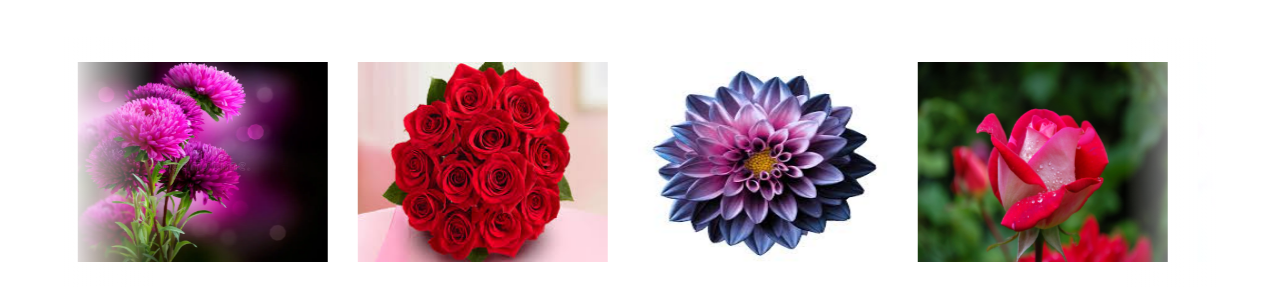
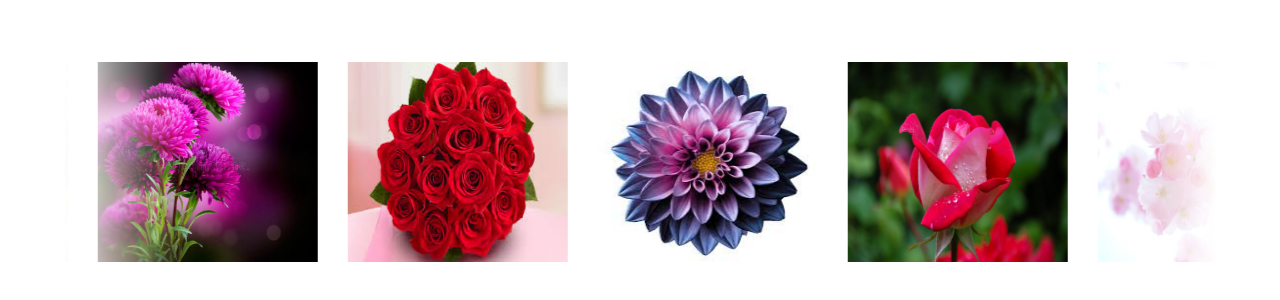
Before and after one commit to younuskhan1/image-slider-infinite-auto-play, a plain HTML site: page index.html in a window 1280 px wide. Shown: the part 238-538 px from the top of the page. Drawn offline with Linux system fonts and the light colour scheme.

Commit message:
the issues are understanding

```diff
--- a/index.html
+++ b/index.html
@@ -7,6 +7,7 @@
     <title>image slider infinite auto play</title>
 </head>
 <body>
+    <div class="parent-div">
         <div class="slider">
             <div class="slide-track">
                 <div class="slide"><img src="./images/flower 1.jpg" alt=""></div>
@@ -23,5 +24,6 @@
                 <div class="slide"><img src="./images/flower 12.jpg" alt=""></div>
             </div>
         </div>
+    </div>
 </body>
 </html>
--- a/style.css
+++ b/style.css
@@ -2,7 +2,7 @@
     margin: 0px;
     padding: 0px;
 }
-body{
+.parent-div{
     min-height: 100vh;
     display: grid;
     place-items: center;
@@ -13,31 +13,74 @@ body{
     position: relative;
     width: 90%;
     display: grid;
+    /* the inner elements of .slider div is vertically centered with the below
+    place-items:center css  */
     place-items: center;
     overflow: hidden;
+    /* border: 1px solid red; */
 }
 .slide-track{
+    /* display:flex; because the images are need to  arrange in a row horizontally */
     display: flex;
-    width: calc(250px * 18);
+    /* .slider's div height is 250px and our images number is 12 so our required space is
+    horizontally (250px * 12) */
+    width: calc(250px * 12);
+    /* we can use any name in place of scroll word. Here scroll is an animation name. */
+    /* 40s is the total required time to pass total 12 images horizontally */
+    /* what will be animated? the whole .slide-track{} will be animated because "animation: scroll 40s linear infinite;"
+    is written inside it. */
     animation: scroll 40s linear infinite;
+    /* border: 2px solid blue; */
 }
 .slide-track:hover{
+    /* if I hover on .slide-track, the animation will be stopped. */
     animation-play-state: paused;
 }
+
+
 @keyframes scroll{
    0%{
-    transform: translateX(0);
+    transform: translateX(0px);
    }
    100%{
-    transform: translateX(calc(-250px * 9));
+
+    /* the below 7.5 is given according to your pc's screen's width and number of images. This below
+    7.5 point can increase or decrease the animation speed. the bigger the point the animation
+    is quicker on the other hand the smaller the point the animation is slower. You have to find out the
+    point by calculation otherwise some images of last places will not be showed. */
+
+    transform: translateX(calc(-250px * 7.4));
    }
 }
+
+/* @keyframes scroll {
+    from{
+        transform: translateX(0);
+    }
+    to {
+        transform: translateX(calc(-250px * 7.4));
+    }
+} */
+
+
+
 .slide{
     height: 200px;
     width: 250px;
     display: flex;
     align-items: center;
+    /* border: 1px solid yellow; */
+    /* showing gap between two cards with below padding */
     padding: 15px;
+    /* To spread around the
+    image you have to spread around the image's parent div firstly.So image's parent div is made spread
+    with below perspective: 100px;
+    Each 3D element with z>0 becomes larger; each 3D-element with z<0 becomes
+    smaller. The strength of the effect is determined by the value of this property.
+    Large values of perspective cause a small transformation; small values of perspective
+    cause a large transformation.The parts of the 3D elements that are behind the user
+    — i.e. their z-axis coordinates are greater than the value of the
+    perspective CSS property — are not drawn. */
     perspective: 100px;
 }
 img{
@@ -45,27 +88,35 @@ img{
     height: 100%;
     transition: transform 1s;
 }
+/* when I hover on the image then the transform property will be translated to z axis 14xp;
+the image is spread all around 18px */
 img:hover{
-    transform: translateZ(20px);
+    transform: translateZ(18px);
 }
 /*---------------- Gradient shadow -----------*/
 
 .slider::before,
 .slider::after{
+    /* tht shadow is created from the right side to left side that means the shadow id visible
+    to left side of the content so .slider::before is ok. there is no need to rotate the
+    shadow for .slider::before. But you have to rotate the shadow for .slider::after upto 180degree.
+    */
     background: linear-gradient(to right, rgba(255, 255, 255, 1) 0%,
     rgba(255, 255, 255, 0) 100%);
     content: "";
     height: 100%;
     position: absolute;
-    width: 8%;
+    width: 10%;
     z-index: 2;
 }
 .slider::before{
+    /* there is no need to reverse the above shadow's position */
     left: 0;
     top: 0;
 }
 .slider::after{
     right: 0;
     top: 0;
+    /* the above shadow is reversed by rotating 180degree*/
     transform: rotateZ(180deg);
 }
```
Lines whose indentation alone changed are shown as unchanged.
